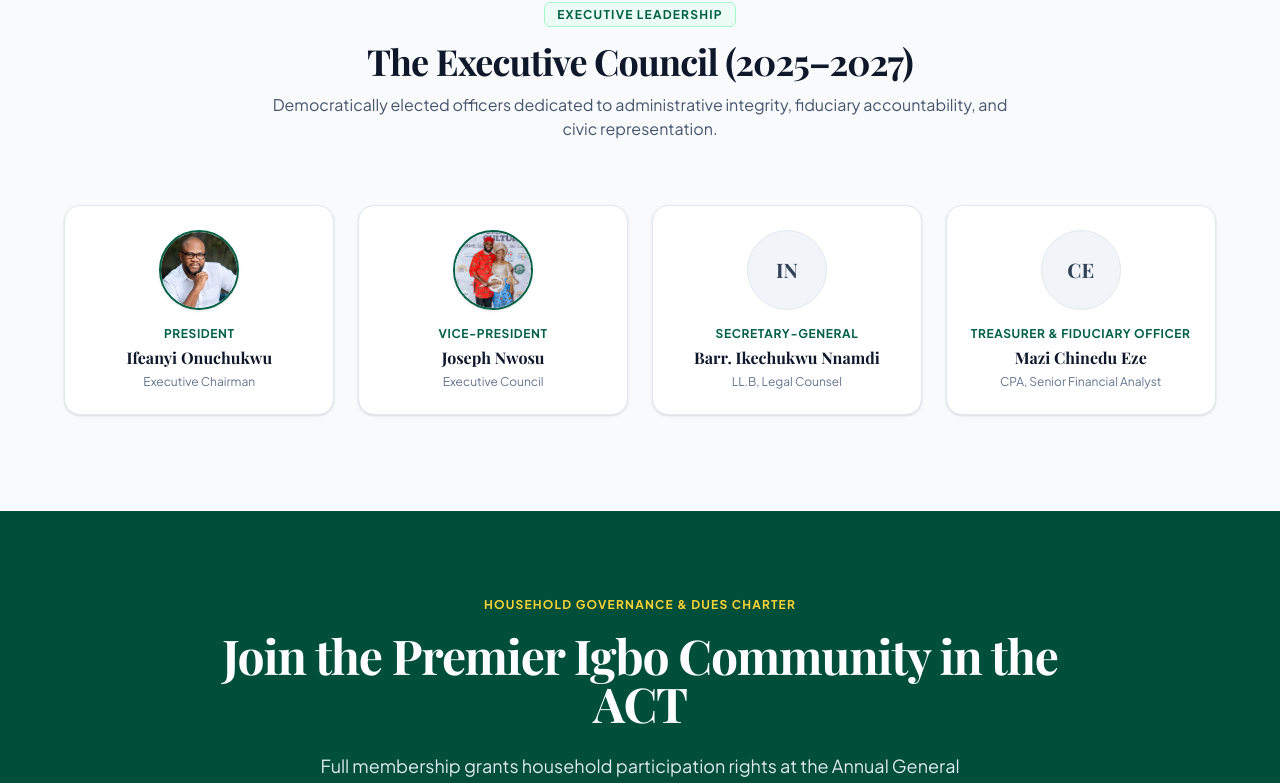
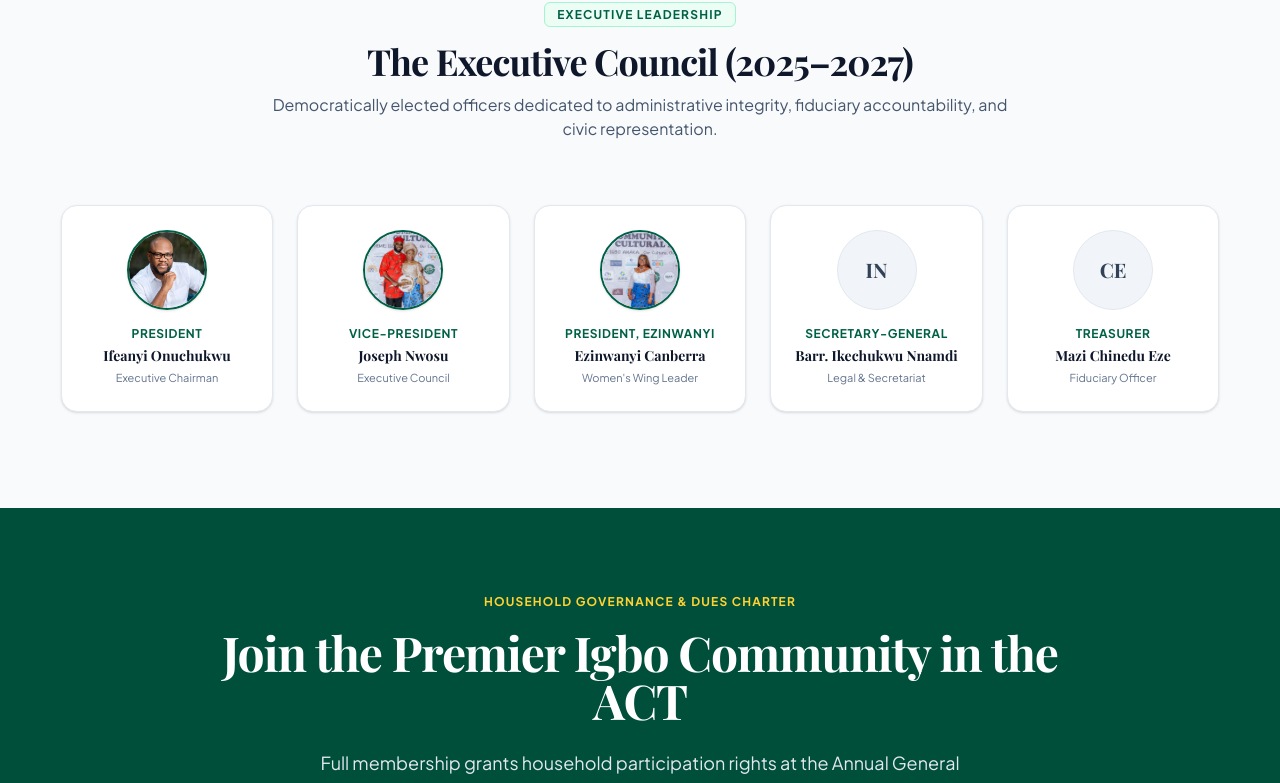
Before and after one commit to meriqikwechegh-cmd/igbo-community-canberra, a Next.js app: page /en in a window 1280 px wide. Shown: the part 3034-3817 px from the top of the page. Built offline with nearby package versions, Linux system fonts and the light colour scheme; a web font is replaced by a local one.

Commit message:
feat: add President of Ezinwanyi Canberra (Women's Wing of ICC) with official portrait

```diff
--- a/src/app/[locale]/page.tsx
+++ b/src/app/[locale]/page.tsx
@@ -337,7 +337,7 @@ export default function HomePage() {
           </p>
         </div>
 
-        <div className="grid grid-cols-2 md:grid-cols-4 gap-6">
+        <div className="grid grid-cols-2 sm:grid-cols-3 lg:grid-cols-5 gap-6">
           <div className="bg-white rounded-2xl p-6 border border-slate-200 text-center shadow-sm">
             <div className="relative w-20 h-20 rounded-full overflow-hidden mx-auto mb-4 border-2 border-emerald-800 shadow-sm">
               <Image
@@ -348,8 +348,8 @@ export default function HomePage() {
               />
             </div>
             <p className="text-xs font-bold uppercase tracking-wider text-emerald-800 mb-1">President</p>
-            <h4 className="font-serif font-bold text-slate-900 text-base">Ifeanyi Onuchukwu</h4>
-            <p className="text-xs text-slate-500 mt-1">Executive Chairman</p>
+            <h4 className="font-serif font-bold text-slate-900 text-sm">Ifeanyi Onuchukwu</h4>
+            <p className="text-[11px] text-slate-500 mt-1">Executive Chairman</p>
           </div>
 
           <div className="bg-white rounded-2xl p-6 border border-slate-200 text-center shadow-sm">
@@ -362,8 +362,22 @@ export default function HomePage() {
               />
             </div>
             <p className="text-xs font-bold uppercase tracking-wider text-emerald-800 mb-1">Vice-President</p>
-            <h4 className="font-serif font-bold text-slate-900 text-base">Joseph Nwosu</h4>
-            <p className="text-xs text-slate-500 mt-1">Executive Council</p>
+            <h4 className="font-serif font-bold text-slate-900 text-sm">Joseph Nwosu</h4>
+            <p className="text-[11px] text-slate-500 mt-1">Executive Council</p>
+          </div>
+
+          <div className="bg-white rounded-2xl p-6 border border-slate-200 text-center shadow-sm col-span-2 sm:col-span-1">
+            <div className="relative w-20 h-20 rounded-full overflow-hidden mx-auto mb-4 border-2 border-emerald-800 shadow-sm">
+              <Image
+                src="/women-leader.jpg"
+                alt="President of Ezinwanyi Canberra"
+                fill
+                className="object-cover object-[center_12%]"
+              />
+            </div>
+            <p className="text-xs font-bold uppercase tracking-wider text-emerald-800 mb-1">President, Ezinwanyi</p>
+            <h4 className="font-serif font-bold text-slate-900 text-sm">Ezinwanyi Canberra</h4>
+            <p className="text-[11px] text-slate-500 mt-1">Women&apos;s Wing Leader</p>
           </div>
 
           <div className="bg-white rounded-2xl p-6 border border-slate-200 text-center shadow-sm">
@@ -371,17 +385,17 @@ export default function HomePage() {
               IN
             </div>
             <p className="text-xs font-bold uppercase tracking-wider text-emerald-800 mb-1">Secretary-General</p>
-            <h4 className="font-serif font-bold text-slate-900 text-base">Barr. Ikechukwu Nnamdi</h4>
-            <p className="text-xs text-slate-500 mt-1">LL.B, Legal Counsel</p>
+            <h4 className="font-serif font-bold text-slate-900 text-sm">Barr. Ikechukwu Nnamdi</h4>
+            <p className="text-[11px] text-slate-500 mt-1">Legal &amp; Secretariat</p>
           </div>
 
           <div className="bg-white rounded-2xl p-6 border border-slate-200 text-center shadow-sm">
             <div className="w-20 h-20 rounded-full bg-slate-100 border border-slate-200 text-slate-700 flex items-center justify-center font-serif font-bold text-xl mx-auto mb-4">
               CE
             </div>
-            <p className="text-xs font-bold uppercase tracking-wider text-emerald-800 mb-1">Treasurer &amp; Fiduciary Officer</p>
-            <h4 className="font-serif font-bold text-slate-900 text-base">Mazi Chinedu Eze</h4>
-            <p className="text-xs text-slate-500 mt-1">CPA, Senior Financial Analyst</p>
+            <p className="text-xs font-bold uppercase tracking-wider text-emerald-800 mb-1">Treasurer</p>
+            <h4 className="font-serif font-bold text-slate-900 text-sm">Mazi Chinedu Eze</h4>
+            <p className="text-[11px] text-slate-500 mt-1">Fiduciary Officer</p>
           </div>
         </div>
       </section>
```
Also changed, not shown: public/women-leader.jpg (added).
